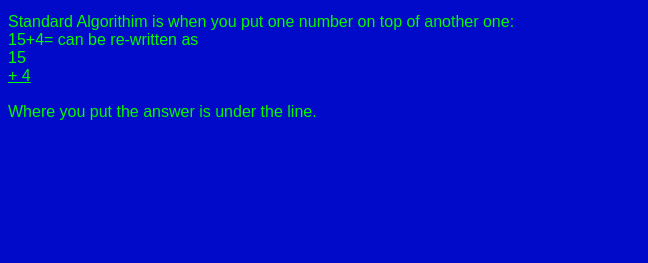
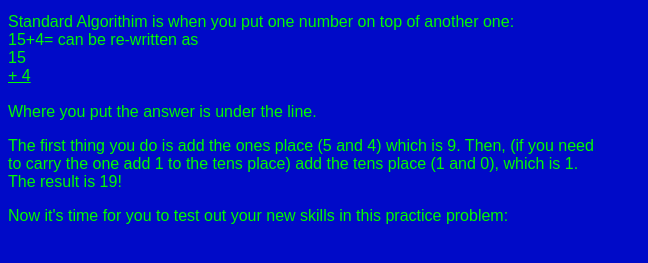
Before and after one commit to cascadecoder/cascadecoder.github.io, a plain HTML site: page add-tutorial.html in a window 1280 px wide. Shown: the part 119-382 px from the top of the page, without its empty margins (0-648 px from the left). Drawn offline with Linux system fonts and the light colour scheme.

Commit message:
Update add-tutorial.html

```diff
--- a/add-tutorial.html
+++ b/add-tutorial.html
@@ -40,6 +40,8 @@
     <div id="1">
       <p>Addition is the most basic form of math (besides counting). This tutorial will teach you the basics of <b>Standard Algorithim</b>.</p>
       <p>Standard Algorithim is when you put one number on top of another one: <br>15+4= can be re-written as <br> 15<br><u>+ 4</u><br><br>Where you put the answer is under the line.</p>
+      <p>The first thing you do is add the ones place (5 and 4) which is 9. Then, (if you need to carry the one add 1 to the tens place) add the tens place (1 and 0), which is 1. The result is 19!</p>
+      <p>Now it's time for you to test out your new skills in this practice problem:</p>
     </div>
     <script>
     </script>
```
